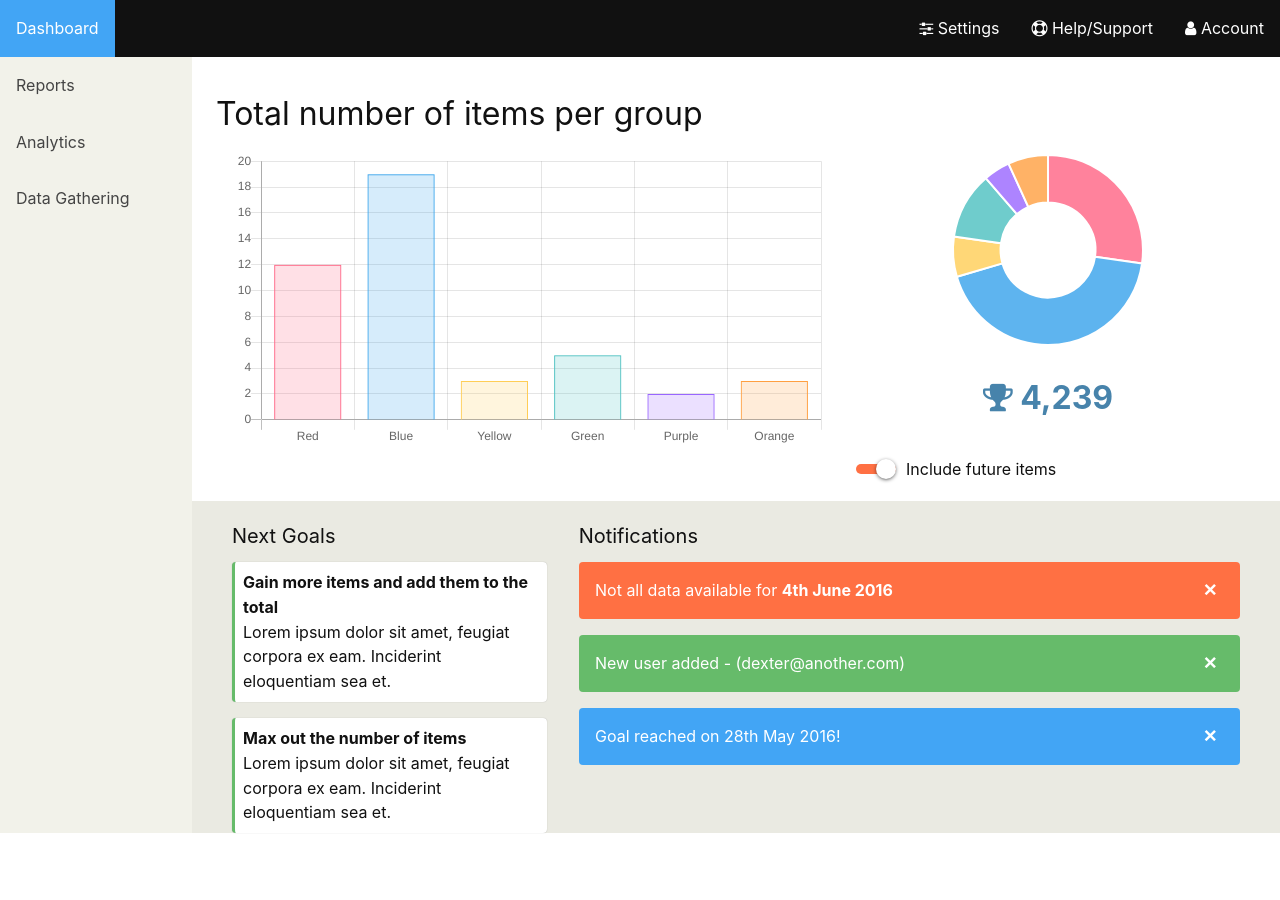
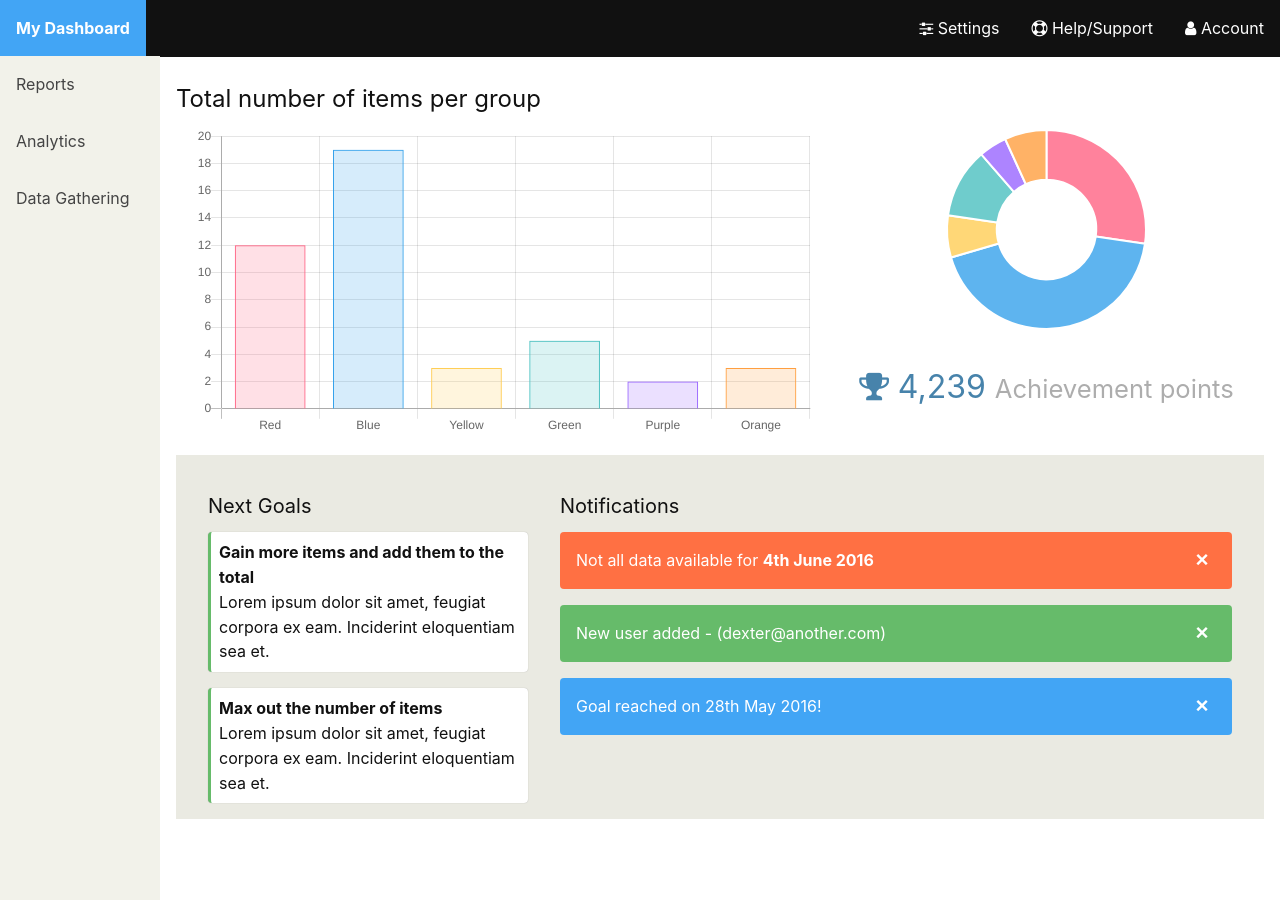
Before and after one commit to eddie/blazecss.github.io, a Jekyll site: the page built from templates/dashboard.html, in a window 1280 px wide. Built offline with Jekyll 4.4.1, drawn with Linux system fonts in a browser that asks for light colours; nearby versions of some CDN libraries.

Commit message:
Dashboard example - responsive

```diff
--- a/templates/dashboard.html
+++ b/templates/dashboard.html
@@ -4,7 +4,32 @@
 ---
 <style>
 	.c-nav.t-demo {
+		display: none;
+		position: fixed;
+		top: 3.5em;
+		left: 0;
+		width: 10em;
+		bottom: 0;
 		background-color: #f2f2ea;
+	}
+
+	.o-app {
+		position: absolute;
+		top: 3.5em; /* With navbar at top */
+		right: 0;
+		bottom: 0;
+		left: 0;
+		overflow: auto;
+	}
+
+	@media (min-width: 48em) {
+		.c-nav.t-demo {
+			display: block;
+		}
+
+		.o-app {
+			left: 10em;
+		}
 	}
 
 	.c-nav.t-demo .c-nav__item {
@@ -22,9 +47,8 @@
 	}
 
 	.o-secondary {
-		margin-top: 2em;
-		border-top: #e2e2da;
 		background-color: #eaeae2;
+		margin-top: 1em;
 	}
 
 	.c-card.t-demo {
@@ -34,59 +58,52 @@
 </style>
 <header>
 	<nav class="c-nav c-nav--inline">
-		<span class="c-nav__item">Dashboard</span>
+		<span class="c-nav__item c-text--loud">My Dashboard</span>
 		<span class="c-nav__item c-nav__item--right"><i class="fa fa-user"></i> Account</span>
 		<span class="c-nav__item c-nav__item--right"><i class="fa fa-life-ring"></i> Help/Support</span>
 		<span class="c-nav__item c-nav__item--right"><i class="fa fa-sliders"></i> Settings</span>
 	</nav>
 </header>
-<main class="o-grid">
-	<nav class="c-nav t-demo o-grid__cell o-grid__cell--width-15">
+<nav class="c-nav t-demo">
 	<div class="c-nav__item">Reports</div>
 	<div class="c-nav__item">Analytics</div>
 	<div class="c-nav__item">Data Gathering</div>
 </nav>
-	<div class="o-grid__cell o-grid__cell--width-85 o-grid__cell--no-gutter">
-		<div class="u-pillar-box--large">
-			<h1 class="c-heading c-heading--large">
+<main class="o-app u-pillar-box--medium">
+	<h1 class="c-heading c-heading--medium">
 		Total number of items per group
 	</h1>
 	<div class="o-grid o-grid--wrap">
-				<div class="o-grid__cell o-grid__cell--width-60">
+		<div class="o-grid__cell o-grid__cell--width-100 o-grid__cell--width-60@large">
 			<canvas id="barChart"></canvas>
 		</div>
-				<div class="o-grid__cell o-grid__cell--width-40">
+		<div class="o-grid__cell o-grid__cell--width-100 o-grid__cell--width-40@large">
 			<canvas id="doughnutChart"></canvas>
-					<h2 class="u-text--loud c-highlight"><i class="fa fa-trophy"></i> 4,239</h2>
-					<div class="c-toggle c-toggle--secondary a-toggle">
-						<label class="c-toggle__wrapper">
-							<input type="checkbox" checked="">
-							<div class="c-toggle__track">
-								<div class="c-toggle__handle"></div>
-							</div><span>Include future items</span>
-
-						</label>
+			<h2 class="c-heading c-heading--medium c-highlight">
+				<i class="fa fa-trophy"></i> 4,239
+				<span class="c-heading__sub">Achievement points</span>
+			</h2>
 		</div>
 	</div>
-			</div>
-		</div>
-		<div class="o-grid o-grid--wrap o-secondary u-pillar-box--large">
-			<div class="o-grid__cell o-grid__cell--width-33">
+	<div class="o-grid o-grid--wrap o-secondary u-window-box--medium">
+		<div class="o-grid__cell o-grid__cell--width-100 o-grid__cell--width-33@large">
 			<h3 class="c-heading c-heading--small">Next Goals</h3>
 			<div class="c-card t-demo">
 				<div class="c-card__content">
 					<p class="c-paragraph c-text--loud">Gain more items and add them to the total</p>
-						<p class="c-paragraph">Lorem ipsum dolor sit amet, feugiat corpora ex eam. Inciderint eloquentiam sea et.</p>
+					<p class="c-paragraph">Lorem ipsum dolor sit amet, feugiat corpora ex eam. Inciderint eloquentiam sea
+						et.</p>
 				</div>
 			</div>
 			<div class="c-card t-demo">
 				<div class="c-card__content">
 					<p class="c-paragraph c-text--loud">Max out the number of items</p>
-						<p class="c-paragraph">Lorem ipsum dolor sit amet, feugiat corpora ex eam. Inciderint eloquentiam sea et.</p>
+					<p class="c-paragraph">Lorem ipsum dolor sit amet, feugiat corpora ex eam. Inciderint eloquentiam sea
+						et.</p>
 				</div>
 			</div>
 		</div>
-			<div class="o-grid__cell o-grid__cell--width-66">
+		<div class="o-grid__cell o-grid__cell--width-100 o-grid__cell--width-66@large">
 			<h3 class="c-heading c-heading--small">Notifications</h3>
 			<div class="c-alerts a-alerts">
 				<div class="c-alerts__alert c-alerts__alert--secondary">
@@ -100,7 +117,6 @@
 				<div class="c-alerts__alert c-alerts__alert--primary">
 					<button class="c-button c-button--close">×</button>
 					Goal reached on 28th May 2016!
-					</div>
 				</div>
 			</div>
 		</div>
--- a/templates/editor.html
+++ b/templates/editor.html
@@ -5,9 +5,9 @@
 <style>
 	.o-editor__panel {
 		position: absolute;
-		top: 56px; /* height of tabs */
+		top: 3.5em; /* height of tabs */
 		right: 0;
-		bottom: 56px; /* height of nav bar */
+		bottom: 3.5em; /* height of nav bar */
 		left: 0;
 		overflow: auto;
 	}
```
Also changed, not shown: other parts of templates/dashboard.html (+6 -6 lines). Lines whose indentation alone changed are shown as unchanged.
